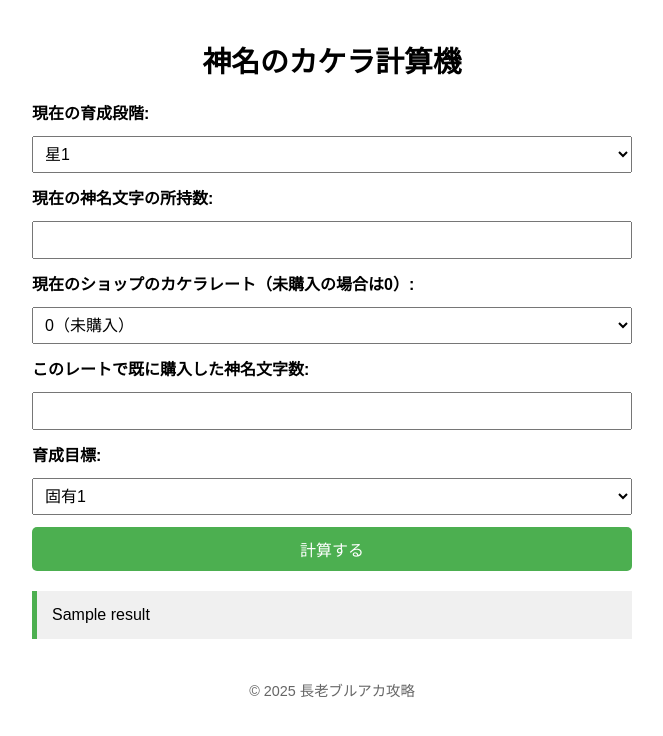
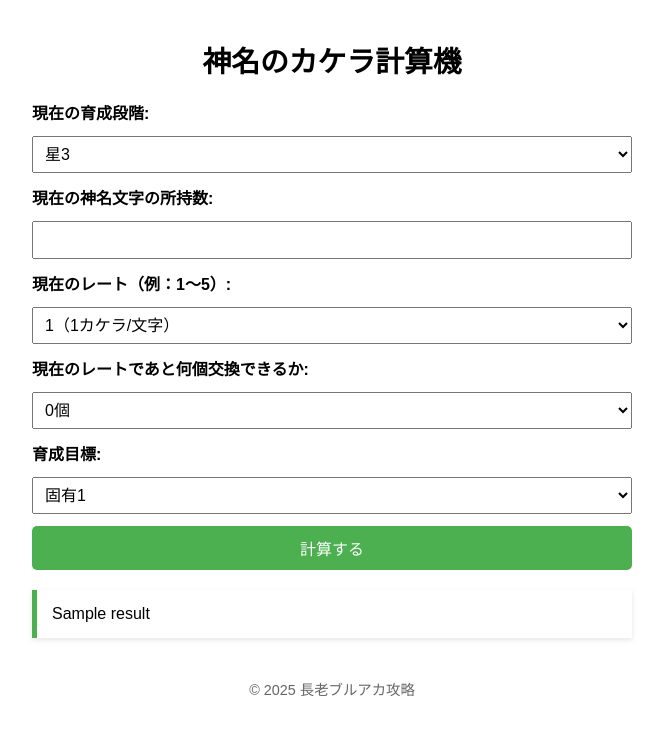
Before and after one commit to tyoroburuaka/kakera-calc, a Flask app: template templates/index.html in a window 1280 px wide. Shown: the top 736 px of the page, without its empty margins (308-971 px from the left). Run offline with Flask 3, Linux system fonts and the light colour scheme; the template is opened without the code that fills it: most values are stand-ins (such as "Sample title", 1, 10 or a date in 2020).

Commit message:
Add files via upload

```diff
--- a/templates/index.html
+++ b/templates/index.html
@@ -42,11 +42,29 @@
     button:hover {
       background-color: #45a049;
     }
-    .result {
+    .result-box {
       margin-top: 20px;
       padding: 15px;
-      background-color: #f0f0f0;
+      background-color: #ffffff;
       border-left: 5px solid #4CAF50;
+      box-shadow: 0 2px 5px rgba(0,0,0,0.1);
+    }
+    .kakera-highlight {
+      display: inline-block;
+      font-weight: bold;
+      font-size: 1.5em;
+    }
+    .kakera-image {
+      width: 40px;
+      height: auto;
+      vertical-align: middle;
+      margin-left: 10px;
+    }
+    .note {
+      font-size: 0.9em;
+      color: #666;
+      margin-top: -8px;
+      margin-bottom: 8px;
     }
   </style>
 </head>
@@ -55,47 +73,68 @@
   <form method="post">
     <label for="current_stage">現在の育成段階:</label>
     <select name="current_stage" id="current_stage" required>
-      <option value="星1">星1</option>
-      <option value="星2">星2</option>
-      <option value="星3">星3</option>
-      <option value="星4">星4</option>
-      <option value="固有1">固有1</option>
-      <option value="固有2">固有2</option>
+      <option value="星1" {% if request.form.get('current_stage') == '星1' %}selected{% endif %}>星1</option>
+      <option value="星2" {% if request.form.get('current_stage') == '星2' %}selected{% endif %}>星2</option>
+      <option value="星3" {% if request.form.get('current_stage', '星3') == '星3' %}selected{% endif %}>星3</option>
+      <option value="星4" {% if request.form.get('current_stage') == '星4' %}selected{% endif %}>星4</option>
+      <option value="固有1" {% if request.form.get('current_stage') == '固有1' %}selected{% endif %}>固有1</option>
+      <option value="固有2" {% if request.form.get('current_stage') == '固有2' %}selected{% endif %}>固有2</option>
     </select>
 
     <label for="current_moji">現在の神名文字の所持数:</label>
-    <input type="number" id="current_moji" name="current_moji" min="0" required>
+    <input type="number" id="current_moji" name="current_moji" min="0" max="9999" value="{{ request.form.get('current_moji', '') }}" required>
 
-    <label for="purchased_rate">現在のショップのカケラレート（未購入の場合は0）:</label>
-    <select name="purchased_rate" id="purchased_rate" required>
-      <option value="0">0（未購入）</option>
-      <option value="1">1（1カケラ/文字）</option>
-      <option value="2">2（2カケラ/文字）</option>
-      <option value="3">3（3カケラ/文字）</option>
-      <option value="4">4（4カケラ/文字）</option>
-      <option value="5">5（5カケラ/文字）</option>
+    <label for="current_rate">現在のレート（例：1～5）:</label>
+    <select name="current_rate" id="current_rate" required onchange="toggleNote()">
+      {% for i in range(1, 6) %}
+        <option value="{{ i }}" {% if request.form.get('current_rate') == i|string %}selected{% endif %}>{{ i }}（{{ i }}カケラ/文字）</option>
+      {% endfor %}
     </select>
 
-    <label for="purchased_moji">このレートで既に購入した神名文字数:</label>
-    <input type="number" id="purchased_moji" name="purchased_moji" min="0" required>
+    <label for="remaining_at_current_rate">現在のレートであと何個交換できるか:</label>
+    <select name="remaining_at_current_rate" id="remaining_at_current_rate" required>
+      {% for i in range(0, 21) %}
+        <option value="{{ i }}" {% if request.form.get('remaining_at_current_rate') == i|string %}selected{% endif %}>{{ i }}個</option>
+      {% endfor %}
+    </select>
+
+    <div class="note" id="rate5-note" style="display: none;">
+      ※ レート5では個数は何でもよいので選択してください。
+    </div>
 
     <label for="target_stage">育成目標:</label>
     <select name="target_stage" id="target_stage" required>
-      <option value="固有1">固有1</option>
-      <option value="固有2">固有2</option>
-      <option value="固有3">固有3</option>
+      <option value="固有1" {% if request.form.get('target_stage') == '固有1' %}selected{% endif %}>固有1</option>
+      <option value="固有2" {% if request.form.get('target_stage') == '固有2' %}selected{% endif %}>固有2</option>
+      <option value="固有3" {% if request.form.get('target_stage') == '固有3' %}selected{% endif %}>固有3</option>
     </select>
 
     <button type="submit">計算する</button>
   </form>
 
   {% if result %}
-    <div class="result">{{ result }}</div>
+    <div class="result-box">
+      {{ result|safe }}
+    </div>
   {% endif %}
 
   <footer style="text-align:center; margin-top:40px; font-size:0.9em; color: #666;">
     © 2025 長老ブルアカ攻略
   </footer>
 
+  <script>
+    function toggleNote() {
+      const rate = document.getElementById('current_rate').value;
+      const note = document.getElementById('rate5-note');
+      if (rate === "5") {
+        note.style.display = "block";
+      } else {
+        note.style.display = "none";
+      }
+    }
+
+    // 初期状態でもチェック（リロード直後用）
+    window.onload = toggleNote;
+  </script>
 </body>
 </html>
```
